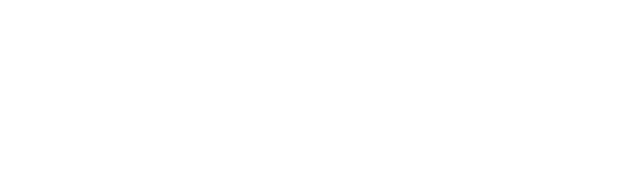
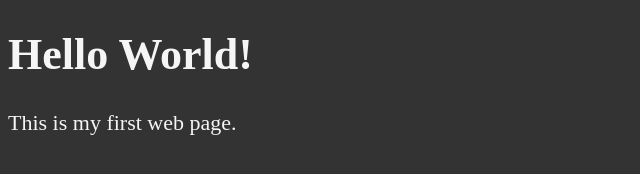
Before and after one commit to 2Abhi000/Practicals-2024, a plain HTML site: page Free codecamp practical/Lesson 1/index.html in a window 1280 px wide. Shown: the whole page, without its empty margins (0-640 px from the left). Drawn offline with Linux system fonts and the light colour scheme.

Commit message:
lesson 1 completed

```diff
--- a/Free codecamp practical/Lesson 1/index.html
+++ b/Free codecamp practical/Lesson 1/index.html
@@ -1,7 +1,24 @@
-<html>
-    <head>
-        <title>
-            My First Web Page
-        </title>
-    </head>
+<!DOCTYPE html>
+<html lang="en">
+
+<head>
+    <meta charset="UTF-8">
+    <title>My First Web Page</title>
+    <style>
+        html {
+            font-size: 22px;
+        }
+
+        body {
+            background-color: #333;
+            color: whitesmoke;
+        }
+    </style>
+</head>
+
+<body>
+    <h1>Hello World!</h1>
+    <p>This is my first web page.</p>
+</body>
+
 </html>
```
